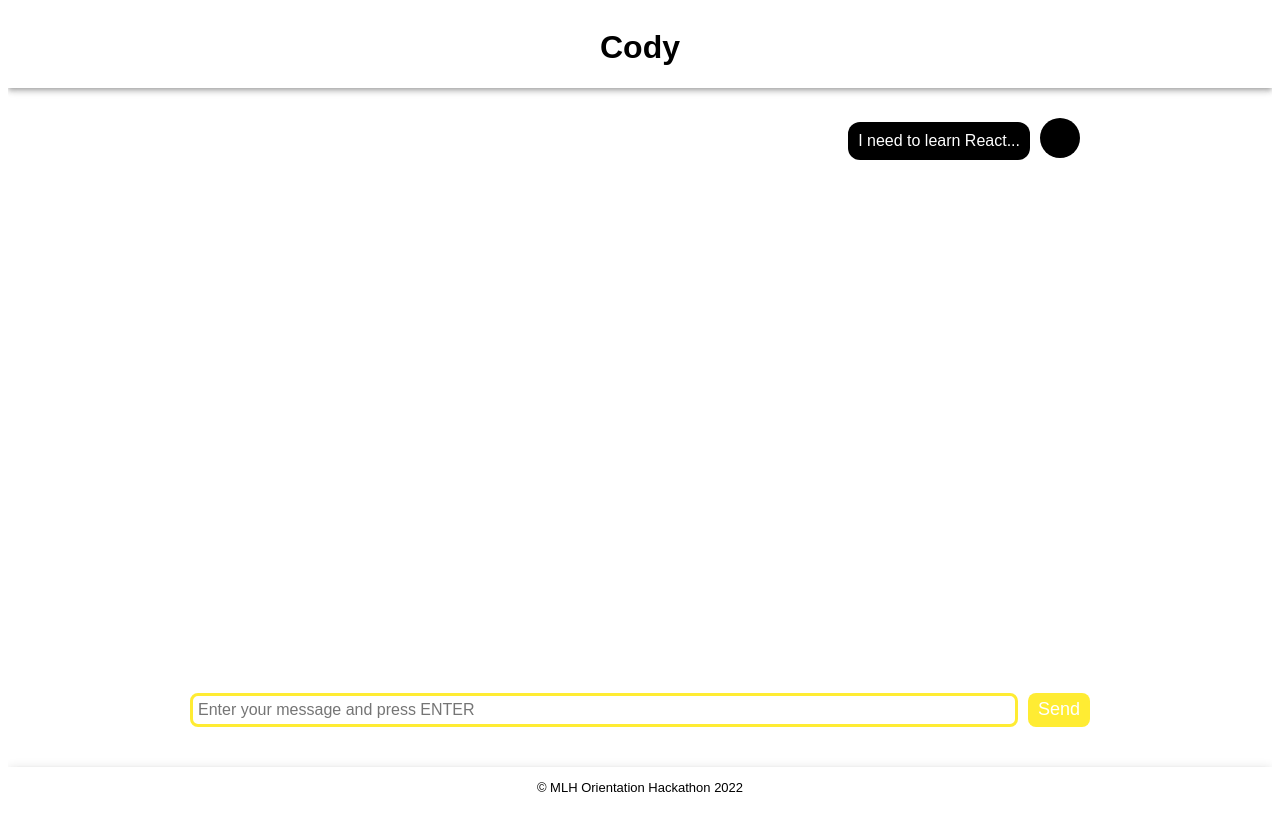
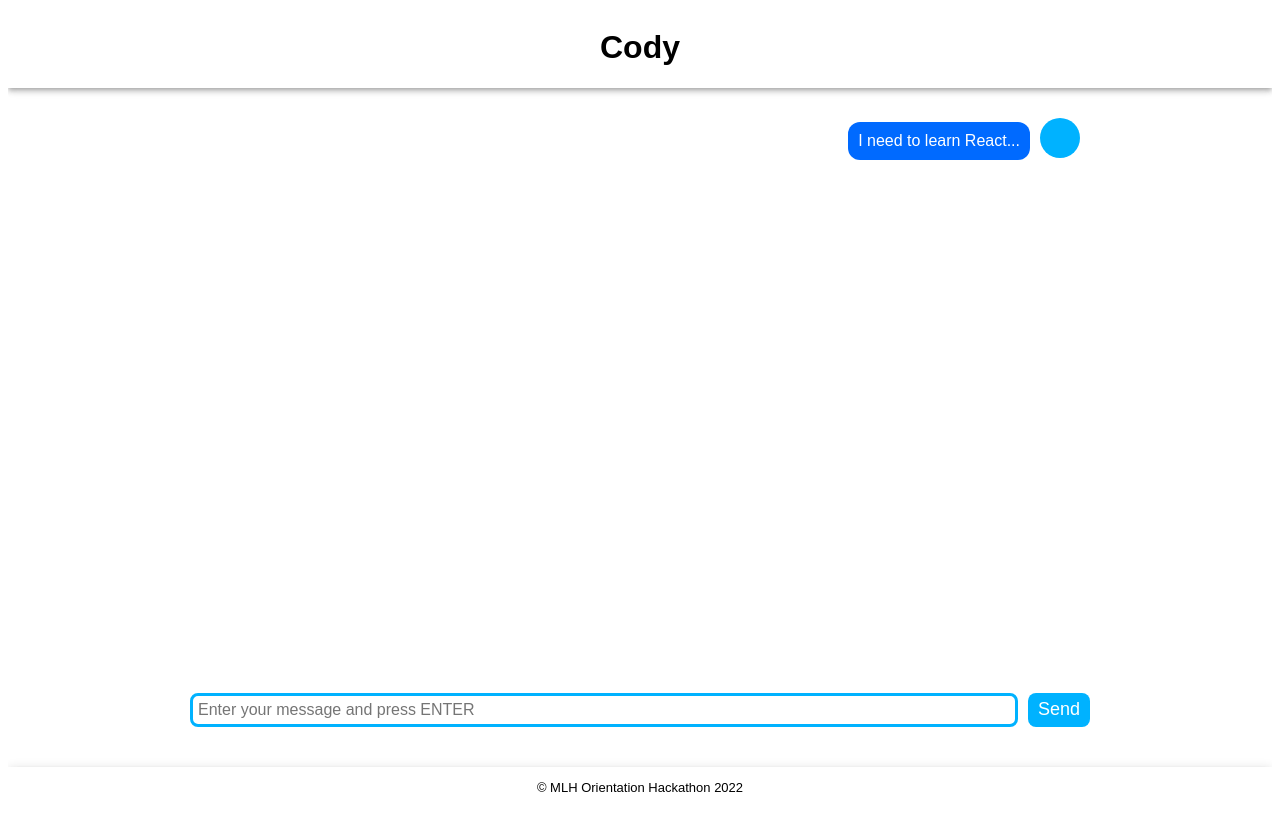
Before and after one commit to cellinacywinska/orientation-hackathon-fall22, a React (Create React App) app: page / in a window 1280 px wide. Built offline with nearby package versions, Linux system fonts and the light colour scheme.

Commit message:
Change to blue

```diff
--- a/src/App.css
+++ b/src/App.css
@@ -82,7 +82,7 @@
 }
 
 .currentMember > .Message-content .text {
-  background-color: black;
+  background-color: #006AFF;
   color: white;
 }
 
@@ -98,7 +98,7 @@ input {
   padding: 5px;
   font-size: 16px;
   border-radius: 8px;
-  border: 3px solid #FFEC33;
+  border: 3px solid #00B2FF;
   flex-grow: 1;
   top:10;
 }
@@ -111,7 +111,7 @@ outline-style: none;
 button {
   padding: 5px 10px;
   font-size: 18px;
-  background-color: #FFEC33;
+  background-color: #00B2FF;
   color: white;
   border: none;
   border-radius: 8px;
@@ -148,27 +148,8 @@ footer{
   display: none;  /* Safari and Chrome */
 }
 
-/* .App-header {
-  font-size: 15rem;
-  text-align: center;
-  height:90vh;
-  line-height: 90vh;
-  color: #fcedd8;
-  background: #d52e3f;
-   font-family: 'Niconne', cursive;
-  font-weight: 700;
-  text-shadow: 5px 5px 0px #eb452b,
-              10px 10px 0px #efa032,
-              15px 15px 0px #46b59b,
-              20px 20px 0px #017e7f,
-              25px 25px 0px #052939,
-              30px 30px 0px #c11a2b,
-              35px 35px 0px #c11a2b,
-              40px 40px 0px #c11a2b,
-              45px 45px 0px #c11a2b;
-} */
 
 .sendButton:hover{
   cursor: pointer;
-  background-color: black;
+  background-color: #006AFF;
 }
--- a/src/Messages.js
+++ b/src/Messages.js
@@ -1,6 +1,6 @@
 import { Component } from "react";
 import React from "react";
-import image from "./ROBOT.png";
+import image from "./blue robot.png";
 import { ReactTinyLink } from 'react-tiny-link';
 
 
@@ -20,7 +20,8 @@ export default React.forwardRef((props, ref) => {
         {!messageFromMe ?
           <img src={image}
             className="avatar"
-          /> : <span className="avatar" style={{ backgroundColor: "black" }} />}
+          /> : <span className="avatar" style={{ backgroundColor: "#00B2FF"
+          }} />}
 
         <div className="Message-content">
           <div className="username">
```
Also changed, not shown: src/blue robot.png (added).
